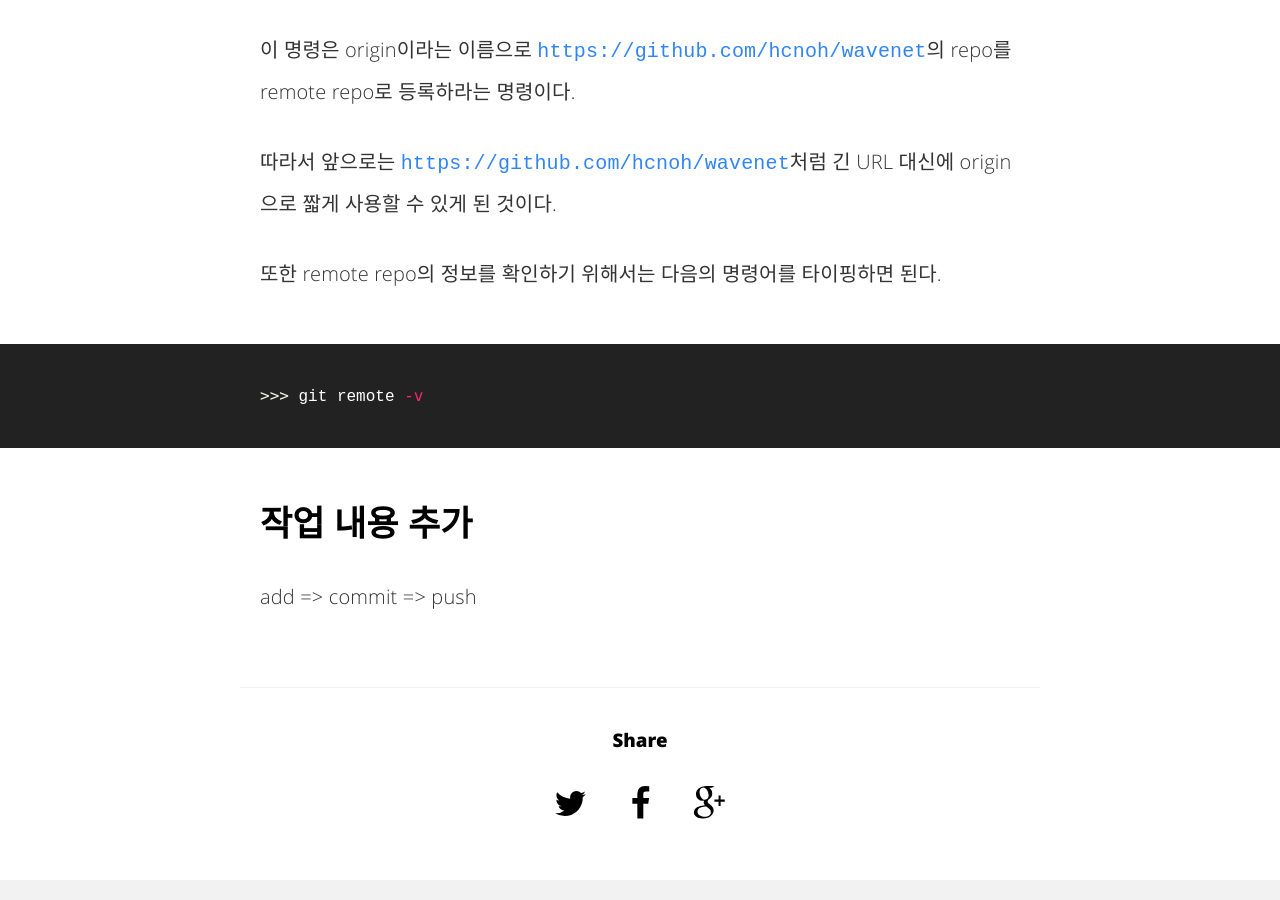
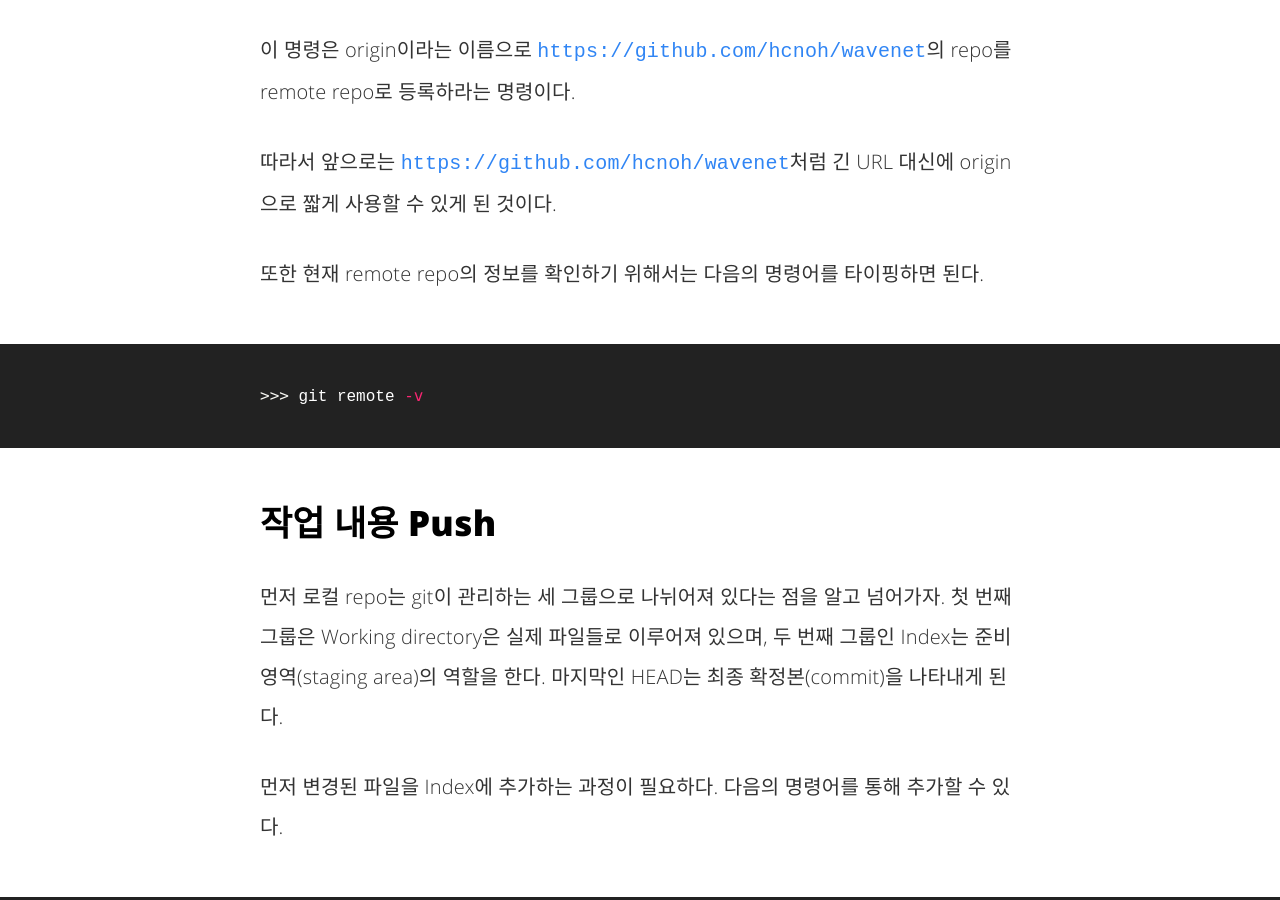
Before and after one commit to hcnoh/blog-prev, a Jekyll site: the page built from _posts/2018-08-20-git-basic-usage.md, in a window 1280 px wide and 900 px high, scrolled down 5179 px. Built offline with Jekyll 4.4.1, drawn with Linux system fonts in a browser that asks for light colours; comment, search, counter and statistics services are not loaded; some of the changed text lies outside the part shown.

Commit message:
Update 2018-08-20-git-basic-usage.md

```diff
--- a/_posts/2018-08-20-git-basic-usage.md
+++ b/_posts/2018-08-20-git-basic-usage.md
@@ -76,10 +76,32 @@
 
 따라서 앞으로는 `https://github.com/hcnoh/wavenet`처럼 긴 URL 대신에 origin으로 짧게 사용할 수 있게 된 것이다.
 
-또한 remote repo의 정보를 확인하기 위해서는 다음의 명령어를 타이핑하면 된다.
+또한 현재 remote repo의 정보를 확인하기 위해서는 다음의 명령어를 타이핑하면 된다.
 {% highlight bash %}
 >>> git remote -v
 {% endhighlight %}
 
-## 작업 내용 추가
-add => commit => push
+## 작업 내용 Push
+먼저 로컬 repo는 git이 관리하는 세 그룹으로 나뉘어져 있다는 점을 알고 넘어가자. 첫 번째 그룹은 Working directory은 실제 파일들로 이루어져 있으며, 두 번째 그룹인 Index는 준비 영역(staging area)의 역할을 한다. 마지막인 HEAD는 최종 확정본(commit)을 나타내게 된다.
+
+먼저 변경된 파일을 Index에 추가하는 과정이 필요하다. 다음의 명령어를 통해 추가할 수 있다.
+{% highlight bash %}
+>>> git add model.py
+{% endhighlight %}
+
+또는 다음의 명령어를 통하여 현재 디렉토리의 모든 파일을 추가할 수 있다.
+{% highlight bash %}
+>>> git add .
+{% endhighlight %}
+
+현재까지가 바로 Git의 기본 작업 흐름에서 첫 단계에 해당된다. 하지만 실제로 변경 내용을 확정하려면 다음의 명령을 타이핑해야 한다.
+{% highlight bash %}
+>>> git commit -m "commit message!"
+{% endhighlight %}
+이 과정까지 끝내면 작업 내용이 HEAD에 반영이 되니 것이다.
+
+하지만 실제로 remote repo에 반영하기 위해서는 push를 해주어야 한다. 다음의 명령어를 타이핑한다.
+{% highlight bash %}
+>>> git push origin master
+{% endhighlight %}
+이 명령은 origin 서버에 master branch로 push하라는 명령이다. master branch가 아닌 다른 branch로 push하기를 원한다면 master를 원하는 branch 이름으로 바꿔주면 된다.
```
